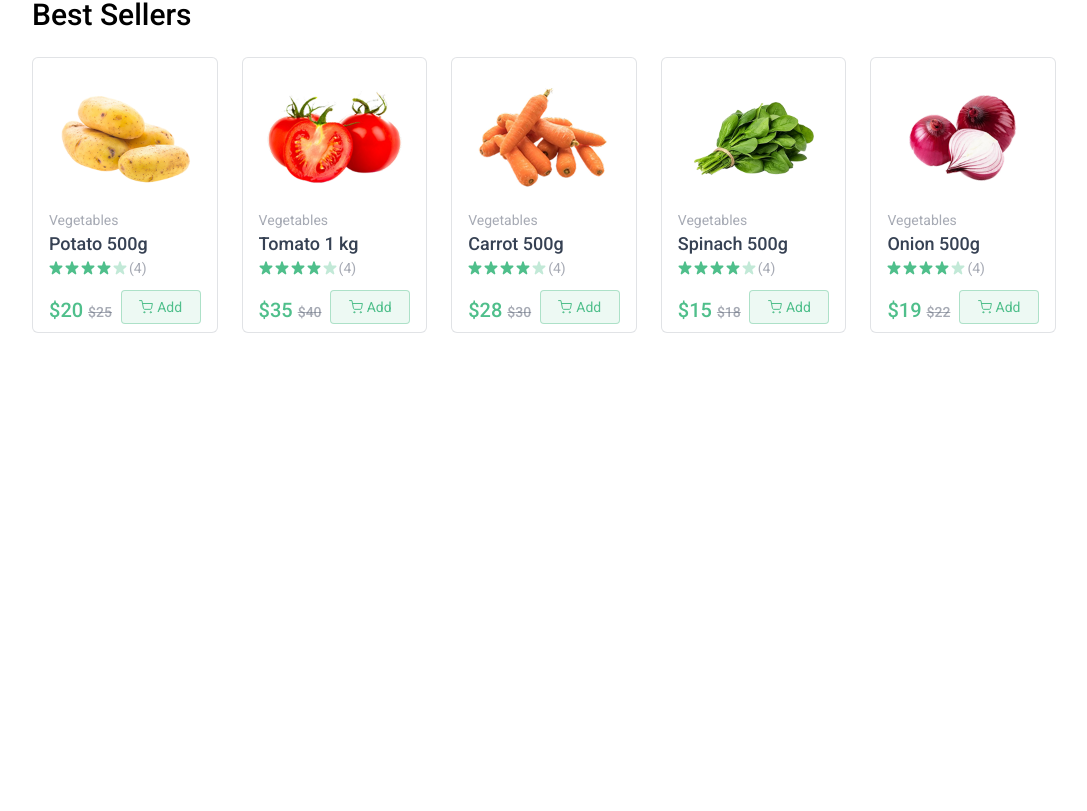
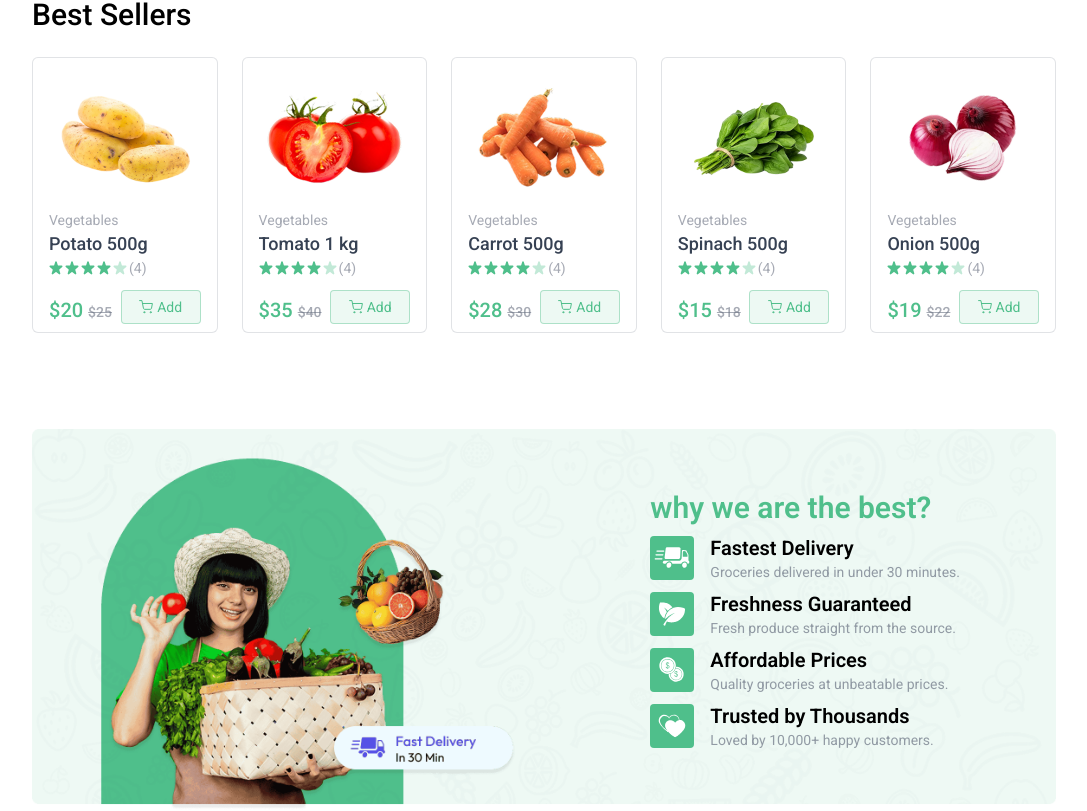
Before and after one commit to rezaazimibar/personal-portfolio, a React (Vite) app in the folder client/: page / in a window 1280 px wide. Shown: the part 871-1682 px from the top of the page, without its empty margins (96-1183 px from the left). Before the commit the page ends 1204 px from the top, so only its background shows below. Built offline with nearby package versions, Linux system fonts and the light colour scheme.

Commit message:
add banner section

```diff
--- /dev/null
+++ b/client/src/components/BottomBanner.jsx
@@ -0,0 +1,28 @@
+import React from 'react'
+import { assets, features } from '../assets/assets'
+
+function BottomBanner() {
+  return (
+    <div className='relative mt-24'>
+      <img src={assets.bottom_banner_image} alt="banner" className='w-full hidden md:block' />
+      <img src={assets.bottom_banner_image_sm} alt="banner" className='w-full md:hidden' />
+
+      <div className='absolute inset-0 flex flex-col items-center md:items-end md:justify-center pt-16 md:pt-0 md:pr-24'>
+        <div>
+          <h1 className='text-2xl md:text-3xl font-semibold text-primary md-6'>why we are the best?</h1>
+          {features.map((feature, index)=>(
+            <div key={index} className='flex items-center gap-4 mt-2'>
+              <img src={feature.icon} alt={feature.title} className='md:w-11 w-9' />
+              <div>
+              <h3 className='text-lg md:text-xl font-semibold'>{feature.title}</h3>
+              <p className='text-gray-500/70 text-xs md:text-sm'>{feature.description}</p>
+              </div>
+            </div>
+          ))}
+        </div>
+      </div>
+    </div>
+  )
+}
+
+export default BottomBanner
--- a/client/src/pages/Home.jsx
+++ b/client/src/pages/Home.jsx
@@ -2,6 +2,7 @@
 import MainBanner from '../components/MainBanner'
 import Categories from '../components/Categories'
 import BestSeller from '../components/BestSeller'
+import BottomBanner from '../components/BottomBanner'
 
 function Home() {
   return (
@@ -9,6 +10,7 @@
         <MainBanner/>
         <Categories/>
         <BestSeller/>
+        <BottomBanner/>
     </div>
   )
 }
```
